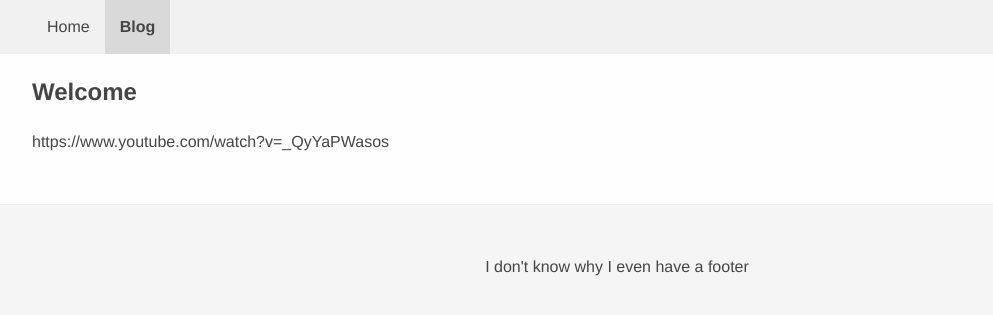
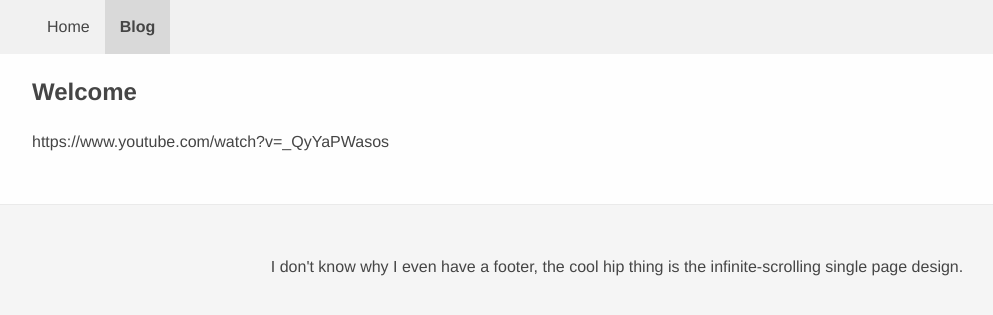
Before and after one commit to Sunstradamus/Sunstradamus.github.io, a Jekyll site: the page built from _posts/2019-08-10-first-post.md, in a window 1280 px wide. Shown: the top 315 px of the page, without its empty margins (23-1016 px from the left). Built offline with Jekyll 4.4.1, drawn with Linux system fonts in a browser that asks for light colours.

Commit message:
Footer styling

```diff
--- a/_layouts/default.html
+++ b/_layouts/default.html
@@ -19,7 +19,7 @@
     <footer>
       <div class="container">
         <div class="icons"><a href="https://github.com/Sunstradamus"><i class="fa fa-github"></i></a></div>
-        <p>I don't know why I even have a footer</p>
+        <p>I don't know why I even have a footer, the cool hip thing is the infinite-scrolling single page design.</p>
       </div>
     </footer>
   </body>
--- a/_layouts/post.html
+++ b/_layouts/post.html
@@ -16,7 +16,7 @@
     </section>
 
     <footer>
-      <div class="container">I don't know why I even have a footer</div>
+      <div class="container">I don't know why I even have a footer, the cool hip thing is the infinite-scrolling single page design.</div>
     </footer>
   </body>
 </html>
--- a/css/style.scss
+++ b/css/style.scss
@@ -89,7 +89,6 @@
 	}
 
 	a {
-		display: block;
 		color: $black;
 		text-decoration: none;
 
@@ -99,8 +98,9 @@
 	}
 
 	p {
-		margin-top: 15px;
+		margin-top: 30px;
 		margin-bottom: 0;
+		color: gray;
 	}
 }
 
--- a/index.html
+++ b/index.html
@@ -22,7 +22,7 @@
 <ul>
   {% for pub in site.publications reversed %}
     <li>
-      <a href="{{ pub.link }}">{{ pub.title }}</a>
+      <a href="{{ pub.link }}">[{{ pub.conference }}] {{ pub.title }}</a>
     </li>
   {% endfor %}
 </ul>
```
